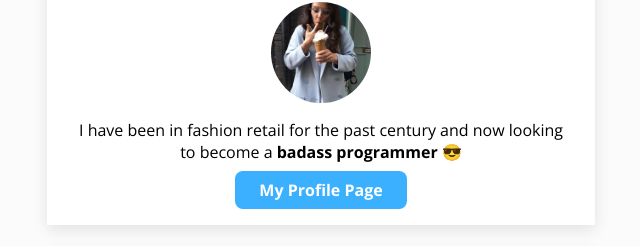
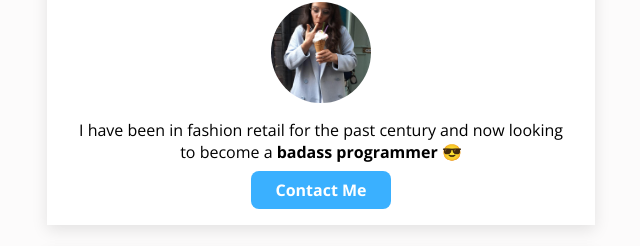
Before and after one commit to reimarte/profile, a plain HTML site: page index.html in a window 1280 px wide. Shown: the part 137-383 px from the top of the page, without its empty margins (319-959 px from the left). Drawn offline with nearby package versions, Linux system fonts and the light colour scheme.

Commit message:
added a correct email link to my profile page

```diff
--- a/index.html
+++ b/index.html
@@ -15,7 +15,7 @@
       <!-- <h2>Programmer now 💻</h2>
       <p>Programmer by day, Foodie by night</p> -->
 
-      <a href="http://localhost:8000/profile/" target="_blank" class="btn-blue"> My Profile Page</a>
+      <a href="mailto:reimarte.laura@gmail.com" class="btn-blue">Contact Me</a>
     </div>
 
 
```
